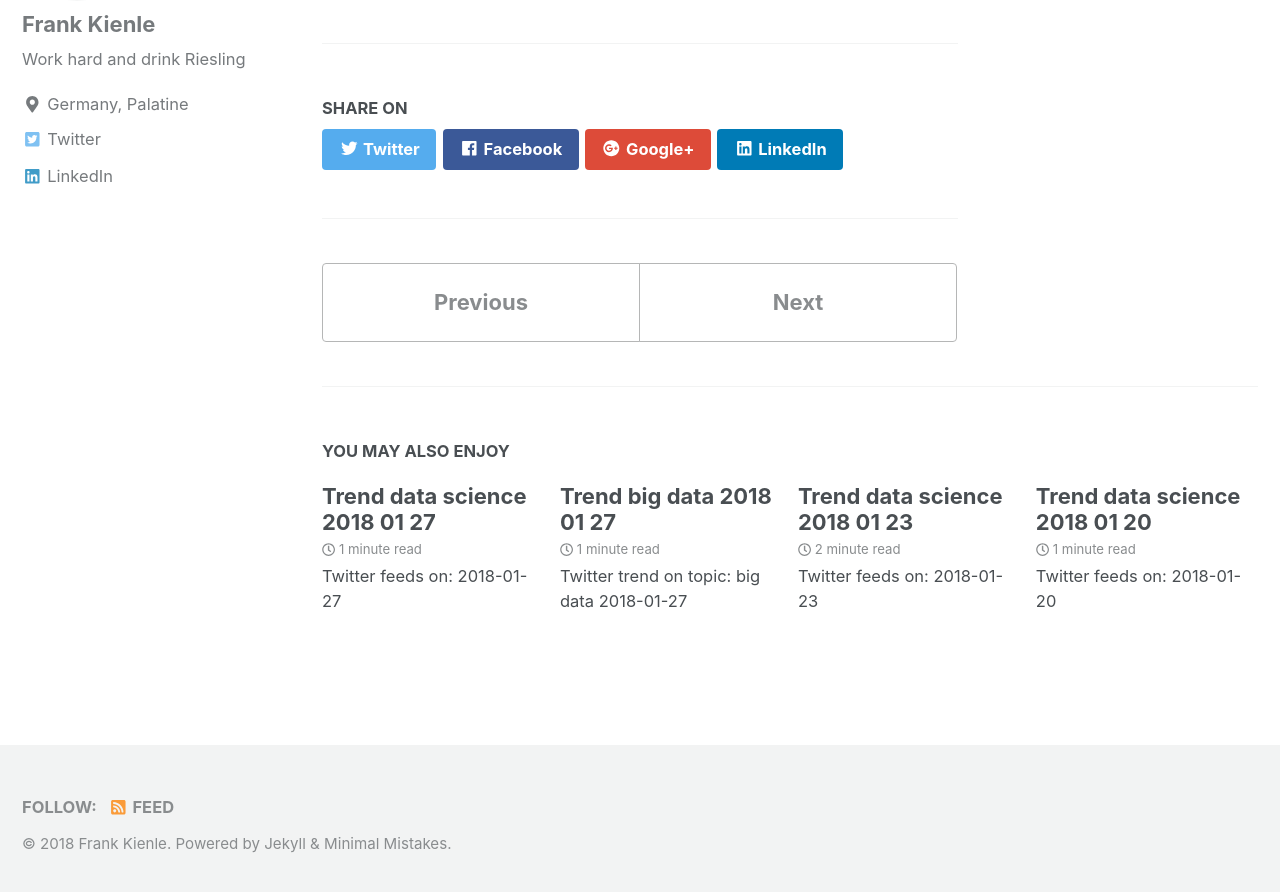
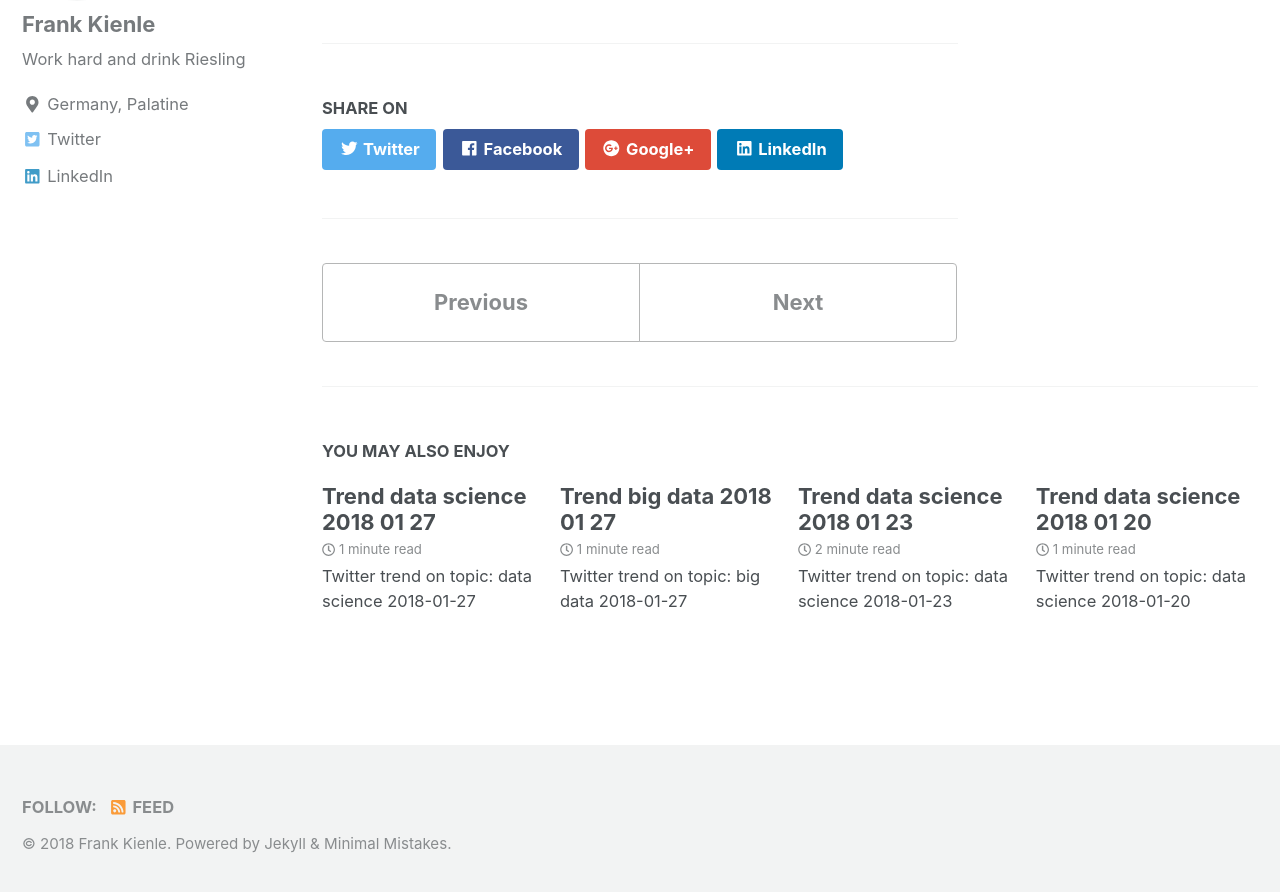
Before and after one commit to kienlef/kienlef.github.io, a Jekyll site: the page built from _posts/2018-01-13-table_example.md, in a window 1280 px wide and 900 px high, scrolled down 1461 px. Shown: the top 892 px of the window. Built offline with Jekyll 4.4.1, drawn with Linux system fonts in a browser that asks for light colours; nearby versions of some CDN libraries; some of the changed text lies outside the part shown.

Commit message:
headline smaller

```diff
--- a/_posts/2018-01-13-table_example.md
+++ b/_posts/2018-01-13-table_example.md
@@ -1,4 +1,4 @@
- Twitter trends on: 2018-01-13
+ ##### Twitter trends on: 2018-01-13
 
 |                           title                            |score|                        source                        |
 |------------------------------------------------------------|----:|------------------------------------------------------|
--- a/_posts/2018-01-20-trend data science 2018-01-20.md
+++ b/_posts/2018-01-20-trend data science 2018-01-20.md
@@ -1,4 +1,4 @@
-# Twitter feeds on: 2018-01-20
+#### Twitter trend on topic: data science 2018-01-20
 
 |                        source                        |                                                                                                                                                          title                                                                                                                                                           |score|
 |------------------------------------------------------|--------------------------------------------------------------------------------------------------------------------------------------------------------------------------------------------------------------------------------------------------------------------------------------------------------------------------|----:|
--- a/_posts/2018-01-23-trend data science 2018-01-23.md
+++ b/_posts/2018-01-23-trend data science 2018-01-23.md
@@ -1,4 +1,4 @@
-# Twitter feeds on: 2018-01-23
+#### Twitter trend on topic: data science 2018-01-23
 
 |                       source                        |                                                                                                                                                      title                                                                                                                                                      |score|
 |-----------------------------------------------------|-----------------------------------------------------------------------------------------------------------------------------------------------------------------------------------------------------------------------------------------------------------------------------------------------------------------|----:|
--- a/_posts/2018-01-27-trend data science 2018-01-27.md
+++ b/_posts/2018-01-27-trend data science 2018-01-27.md
@@ -1,4 +1,4 @@
-# Twitter feeds on: 2018-01-27
+#### Twitter trend on topic: data science 2018-01-27
 
 |                       source                       |                                                                                                                                                            title                                                                                                                                                            |score|
 |----------------------------------------------------|-----------------------------------------------------------------------------------------------------------------------------------------------------------------------------------------------------------------------------------------------------------------------------------------------------------------------------|----:|
```
Also changed, not shown: _posts/2017-12-25-twitter_analysis.md (+1 -1 lines), _posts/2018-01-27-trend big data 2018-01-27.md (+1 -1 lines).
